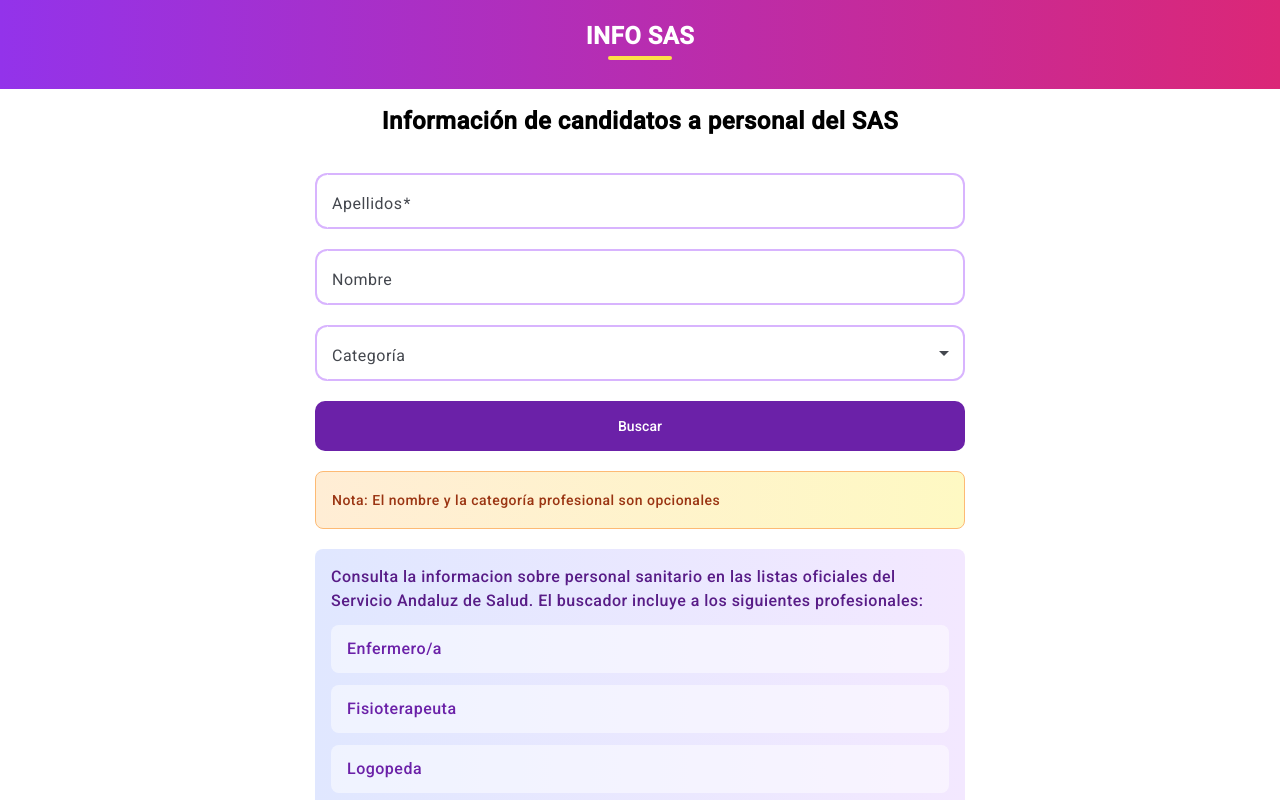
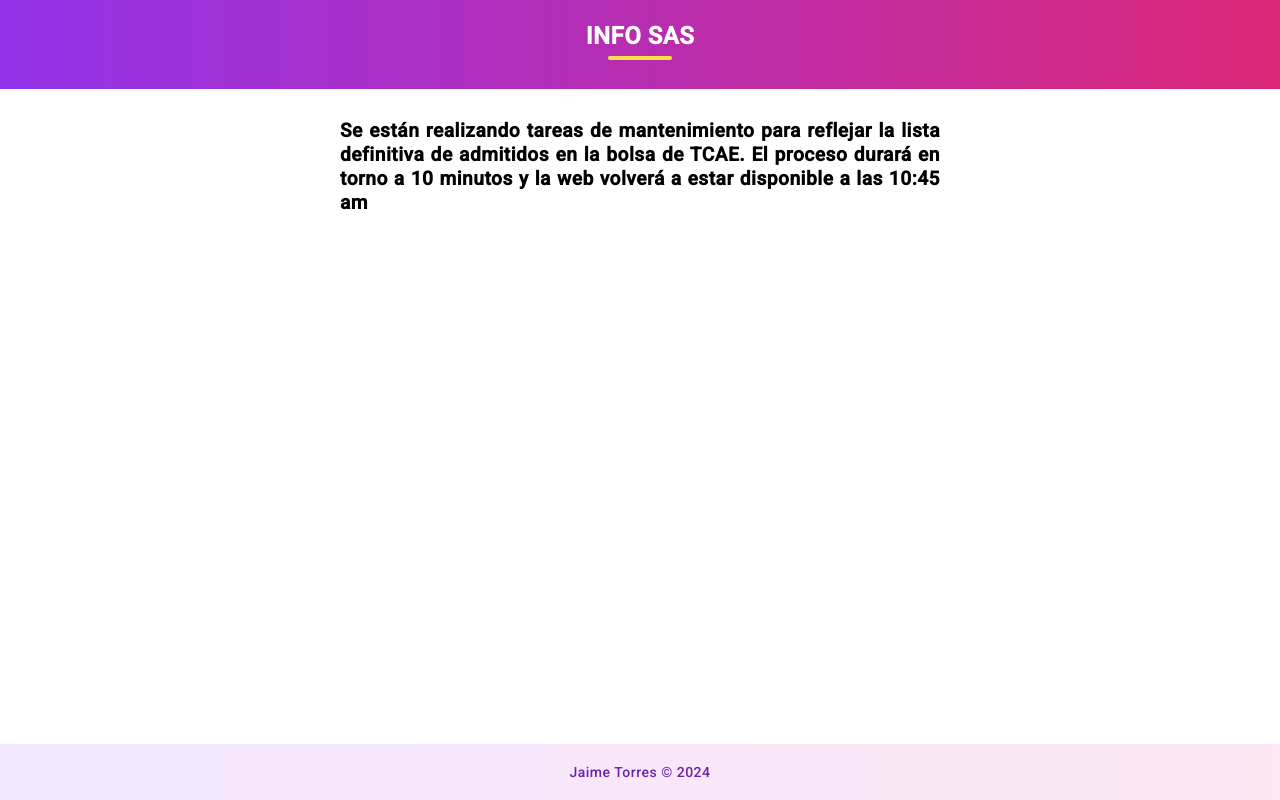
Before and after one commit to torresj/infosas-frontend, an Angular app: page / in a window 1280 px wide. Shown: the top 800 px of the page. Built offline with nearby package versions, Linux system fonts and the light colour scheme.

Commit message:
Maintenance added

```diff
--- a/src/app/app.routes.ts
+++ b/src/app/app.routes.ts
@@ -1,8 +1,10 @@
 import { Routes } from '@angular/router';
 import {HomeComponent} from './components/home/home.component';
 import {StaffPageComponent} from './components/staffs/staff-page/staff-page.component';
+import { MaintenanceComponent } from './components/maintenance/maintenance.component';
 
 export const routes: Routes = [
-  { path: '', component: HomeComponent },
-  { path: 'staff/:id', component: StaffPageComponent },
+    { path: '', component: MaintenanceComponent }
+  //{ path: '', component: HomeComponent },
+  //{ path: 'staff/:id', component: StaffPageComponent },
 ];
--- a/src/app/components/maintenance/maintenance.component.css
+++ b/src/app/components/maintenance/maintenance.component.css
@@ -1,7 +1,7 @@
 p{
-  max-width: 400px;
+  max-width: 600px;
   margin: 30px;
-  text-align: center;
+  text-align: justify;
   font-weight: bold;
   font-size: 1.2em;
 }
--- a/src/app/components/maintenance/maintenance.component.html
+++ b/src/app/components/maintenance/maintenance.component.html
@@ -1 +1 @@
-<p>Estamos realizando labores de mejora y mantenimiento en la aplicación. En breve volverá a estar disponible</p>
+<p>Se están realizando tareas de mantenimiento para reflejar la lista definitiva de admitidos en la bolsa de TCAE. El proceso durará en torno a 10 minutos y la web volverá a estar disponible a las 10:45 am</p>
```
